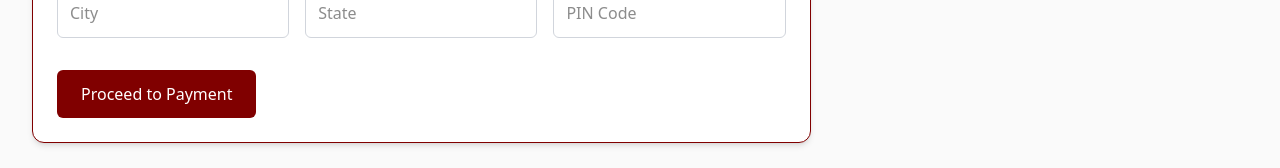
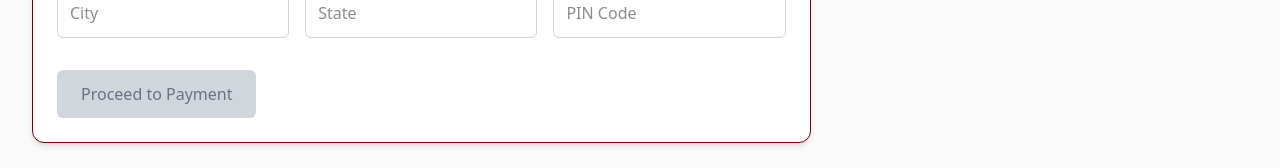
Before and after one commit to akhila2008/demoweb, a Next.js app in the folder frontend/: page /checkout in a window 1280 px wide. Shown: the part 484-652 px from the top of the page. Built offline with nearby package versions, Linux system fonts and the light colour scheme; no server answers.

Commit message:
feat: Make shipping address fields mandatory before proceeding to payment

```diff
--- a/frontend/src/app/checkout/page.tsx
+++ b/frontend/src/app/checkout/page.tsx
@@ -47,6 +47,17 @@ export default function CheckoutPage() {
     clearCart();
   };
 
+  const isAddressValid = !!(
+    formData.firstName.trim() &&
+    formData.lastName.trim() &&
+    formData.email.trim() &&
+    formData.phone.trim() &&
+    formData.address.trim() &&
+    formData.city.trim() &&
+    formData.state.trim() &&
+    formData.pincode.trim()
+  );
+
   if (step === 3) {
     return (
       <div className="max-w-3xl mx-auto px-4 py-20 text-center min-h-[60vh] flex flex-col justify-center items-center">
@@ -80,20 +91,28 @@ export default function CheckoutPage() {
             {step === 1 && (
               <motion.div initial={{ opacity: 0 }} animate={{ opacity: 1 }} className="space-y-4">
                 <div className="grid grid-cols-2 gap-4">
-                  <input name="firstName" placeholder="First Name" onChange={handleInputChange} className="w-full border border-gray-300 dark:border-gray-700 rounded-md p-3 dark:bg-gray-900" />
-                  <input name="lastName" placeholder="Last Name" onChange={handleInputChange} className="w-full border border-gray-300 dark:border-gray-700 rounded-md p-3 dark:bg-gray-900" />
+                  <input name="firstName" placeholder="First Name" value={formData.firstName} onChange={handleInputChange} className="w-full border border-gray-300 dark:border-gray-700 rounded-md p-3 dark:bg-gray-900" />
+                  <input name="lastName" placeholder="Last Name" value={formData.lastName} onChange={handleInputChange} className="w-full border border-gray-300 dark:border-gray-700 rounded-md p-3 dark:bg-gray-900" />
                 </div>
                 <div className="grid grid-cols-2 gap-4">
-                  <input name="email" type="email" placeholder="Email" onChange={handleInputChange} className="w-full border border-gray-300 dark:border-gray-700 rounded-md p-3 dark:bg-gray-900" />
-                  <input name="phone" placeholder="Phone Number" onChange={handleInputChange} className="w-full border border-gray-300 dark:border-gray-700 rounded-md p-3 dark:bg-gray-900" />
+                  <input name="email" type="email" placeholder="Email" value={formData.email} onChange={handleInputChange} className="w-full border border-gray-300 dark:border-gray-700 rounded-md p-3 dark:bg-gray-900" />
+                  <input name="phone" placeholder="Phone Number" value={formData.phone} onChange={handleInputChange} className="w-full border border-gray-300 dark:border-gray-700 rounded-md p-3 dark:bg-gray-900" />
                 </div>
-                <input name="address" placeholder="Complete Address" onChange={handleInputChange} className="w-full border border-gray-300 dark:border-gray-700 rounded-md p-3 dark:bg-gray-900" />
+                <input name="address" placeholder="Complete Address" value={formData.address} onChange={handleInputChange} className="w-full border border-gray-300 dark:border-gray-700 rounded-md p-3 dark:bg-gray-900" />
                 <div className="grid grid-cols-3 gap-4">
-                  <input name="city" placeholder="City" onChange={handleInputChange} className="w-full border border-gray-300 dark:border-gray-700 rounded-md p-3 dark:bg-gray-900" />
-                  <input name="state" placeholder="State" onChange={handleInputChange} className="w-full border border-gray-300 dark:border-gray-700 rounded-md p-3 dark:bg-gray-900" />
-                  <input name="pincode" placeholder="PIN Code" onChange={handleInputChange} className="w-full border border-gray-300 dark:border-gray-700 rounded-md p-3 dark:bg-gray-900" />
+                  <input name="city" placeholder="City" value={formData.city} onChange={handleInputChange} className="w-full border border-gray-300 dark:border-gray-700 rounded-md p-3 dark:bg-gray-900" />
+                  <input name="state" placeholder="State" value={formData.state} onChange={handleInputChange} className="w-full border border-gray-300 dark:border-gray-700 rounded-md p-3 dark:bg-gray-900" />
+                  <input name="pincode" placeholder="PIN Code" value={formData.pincode} onChange={handleInputChange} className="w-full border border-gray-300 dark:border-gray-700 rounded-md p-3 dark:bg-gray-900" />
                 </div>
-                <button onClick={() => setStep(2)} className="bg-[var(--color-primary)] text-white px-6 py-3 rounded-md font-medium mt-4">
+                <button
+                  onClick={() => setStep(2)}
+                  disabled={!isAddressValid}
+                  className={`px-6 py-3 rounded-md font-medium mt-4 transition-colors ${
+                    !isAddressValid
+                      ? 'bg-gray-300 dark:bg-gray-800 text-gray-500 cursor-not-allowed'
+                      : 'bg-[var(--color-primary)] text-white hover:bg-[#600000]'
+                  }`}
+                >
                   Proceed to Payment
                 </button>
               </motion.div>
```
